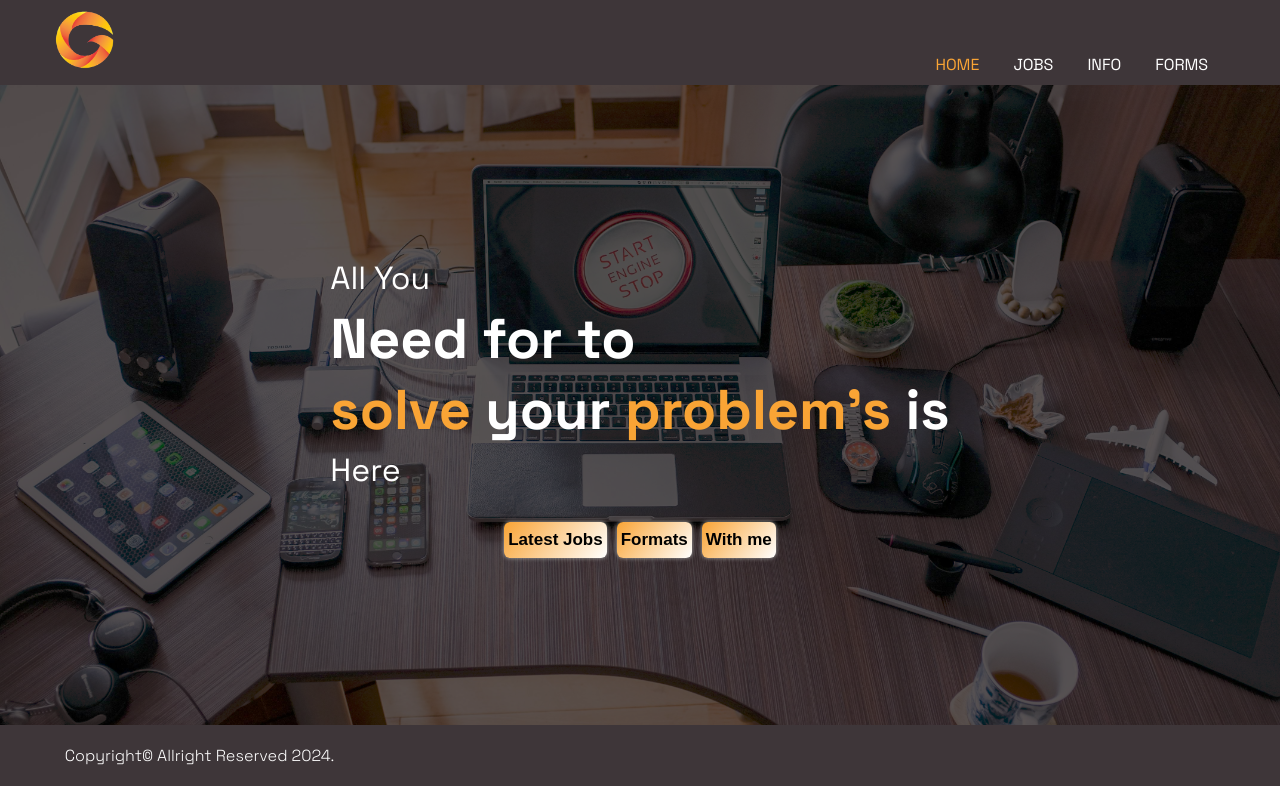
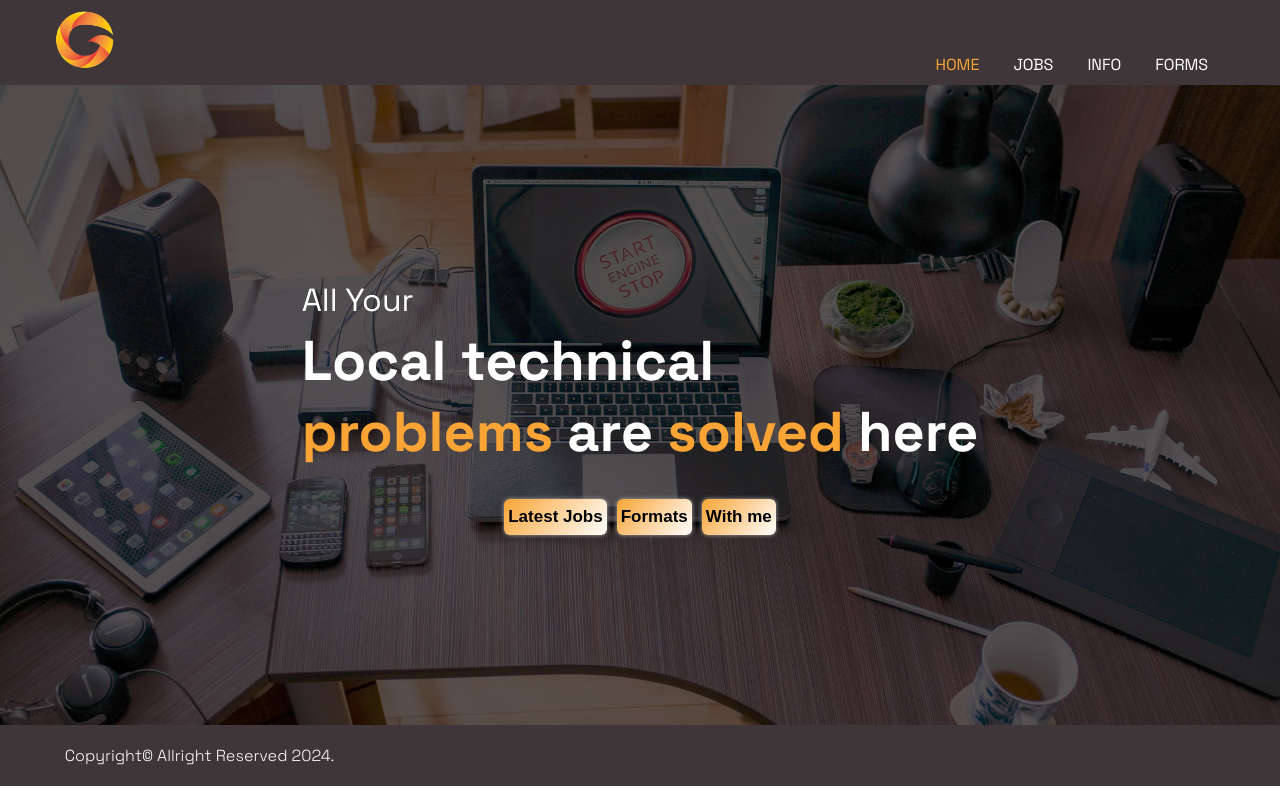
Before and after one commit to mhgkhan/ghstore, a Next.js app: page / in a window 1280 px wide. Built offline with nearby package versions, Linux system fonts and the light colour scheme.

Commit message:
Update Intro.jsx

```diff
--- a/components/ui/pages/Intro.jsx
+++ b/components/ui/pages/Intro.jsx
@@ -5,9 +5,8 @@ const Intro = () => {
         <section className='intro'>
             <div className="container">
                 <div className="text-intro">
-                    <p>All You</p>
-                    <h1>Need for to  <br /> <span>solve</span> your <span>problem's</span> is </h1>
-                    <p>Here</p>
+                    <p>All Your</p>
+                    <h1>Local technical  <br /> <span>problems</span> are <span>solved</span> here </h1>
                     <div className="buttons_intro">
                         <button className='default_button'>Latest Jobs </button>
                         <button className='default_button'>Formats </button>
```
